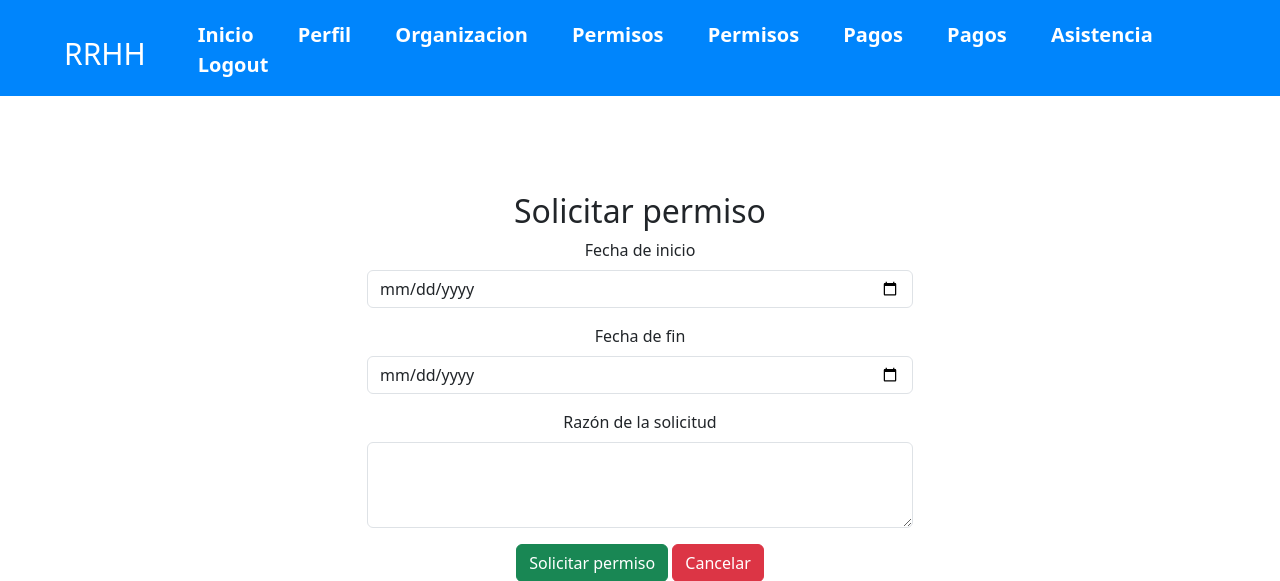
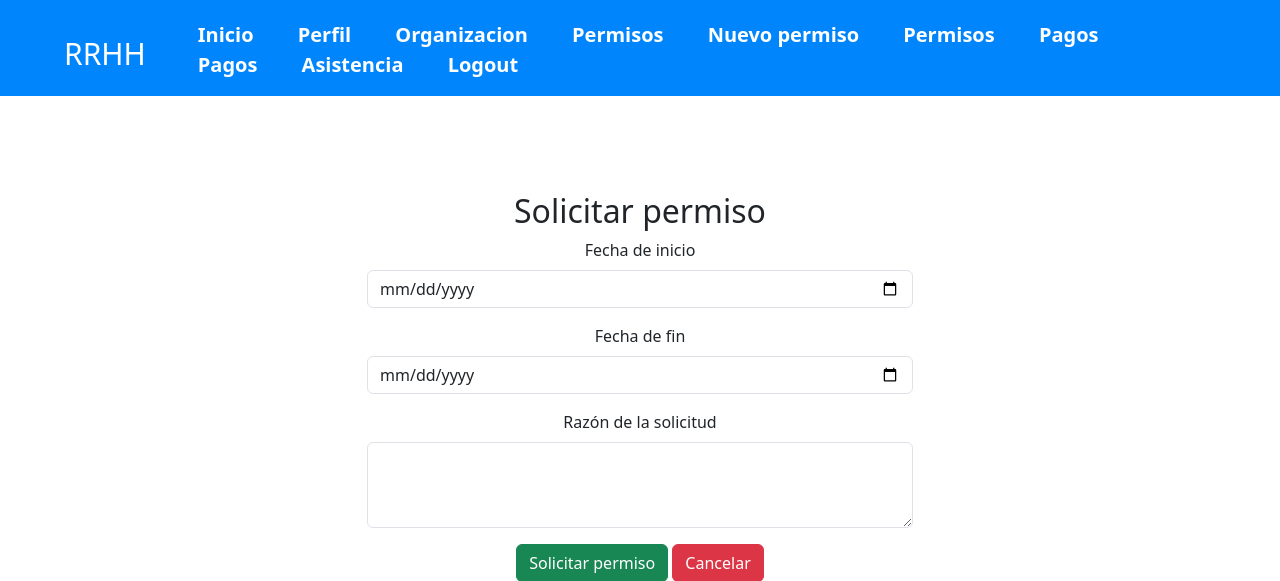
Before and after one commit to InfinityJaaR/ERP-RRHH, a Django app: page /rrhh/empleado/permisos/solicitarPermiso/6 in a window 1280 px wide. Shown: the top 581 px of the page. Run offline with Django 5.2, Linux system fonts and the light colour scheme; a user stored in the database is signed in.

Commit message:
Agregando solicitud permiso vista empleado

```diff
--- a/ERPrrhh/RRHH/templates/EMsolicitarPermiso.html
+++ b/ERPrrhh/RRHH/templates/EMsolicitarPermiso.html
@@ -69,7 +69,7 @@
                         <textarea class="form-control" id="razon" name="razon" rows="3" required></textarea>
                     </div>
                     {% if perms.RRHH.add_permiso %}
-                    <a class="btn btn-success" role="button" href="{% url 'solicitar_permiso' user.username %}">Solicitar permiso</a>
+                    <button type="submit" class="btn btn-success">Solicitar permiso</button>
                     {% endif %}
                     <button type="reset" class="btn btn-danger">Cancelar</button>
                 </form>
--- a/ERPrrhh/RRHH/templates/navCard.html
+++ b/ERPrrhh/RRHH/templates/navCard.html
@@ -65,6 +65,14 @@
                     {% endif %}
                 {% endif %}
 
+                {% if user.is_authenticated %}
+                {% if perms.RRHH.view_permiso %}
+                <li>
+                    <a href="{% url 'solicitar_permiso' user.username %}">Nuevo permiso</a>
+                </li>
+                    {% endif %}
+                {% endif %}
+
                 {% if perms.RRHH.change_permiso %}
                 <li>
                     <a href="/rrhh/administrador/permisos">Permisos</a>
--- a/ERPrrhh/RRHH/views.py
+++ b/ERPrrhh/RRHH/views.py
@@ -53,8 +53,9 @@ def SolicitarPermisoView(request, id):
             #fecha_solicitud=timezone.now()  # Fecha en la que se solicita el permiso
         )
         permiso.save()
+        messages.success(request, "Se ha guardado su solicitud")
 
-        return redirect('gestionar_permisosEM')  # Redirige a la página de gestión de permisos
+        return redirect("{% url 'gestionar_permisosEM' user.username %}")  # Redirige a la página de gestión de permisos
     return render(request, 'EMsolicitarPermiso.html')
 
 def GestionarPagoEMView(request, id):
```
Also changed, not shown: ERPrrhh/RRHH/templates/EMgestionarPermisos.html (+4 -4 lines), ERPrrhh/db.sqlite3.
